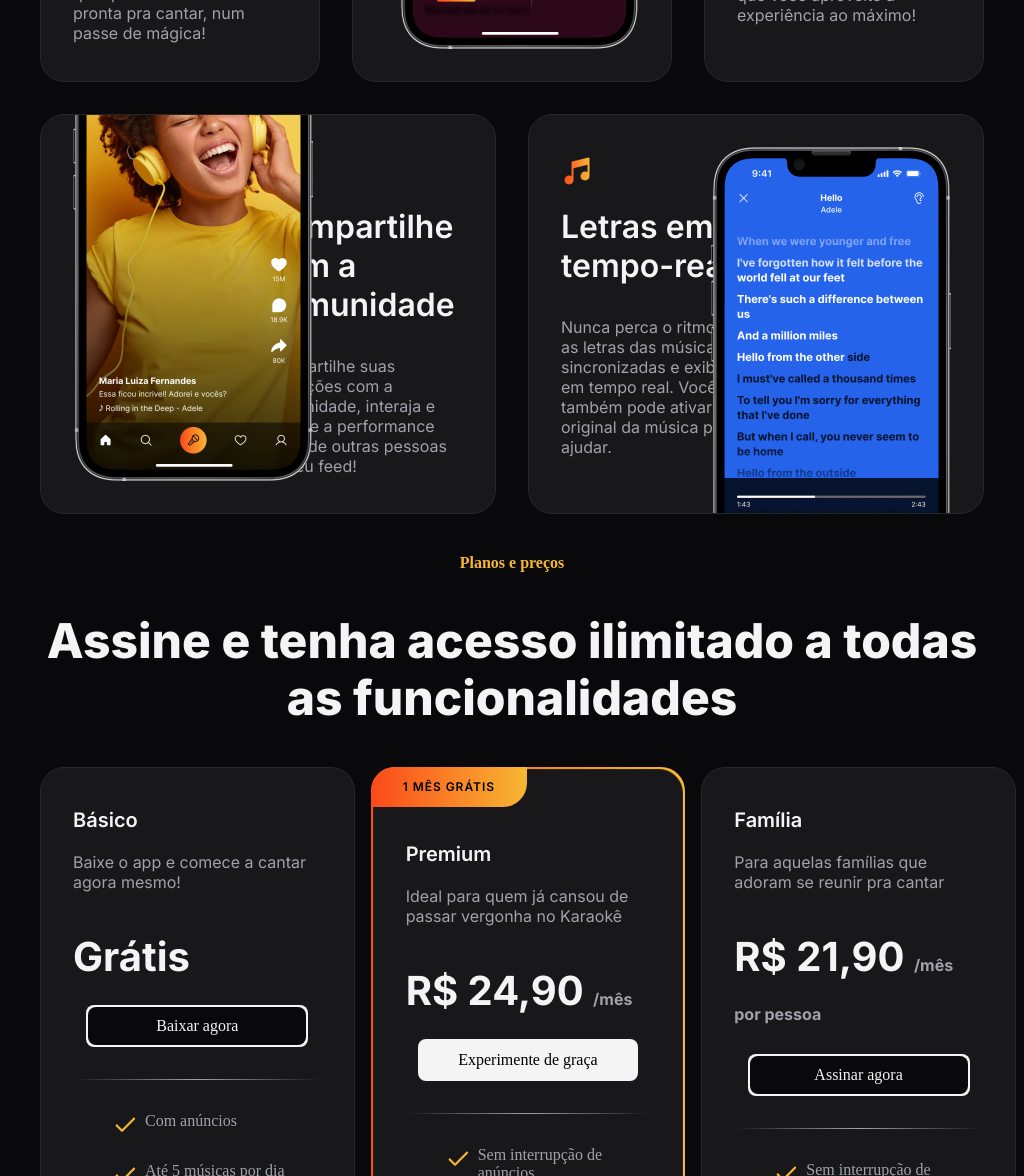
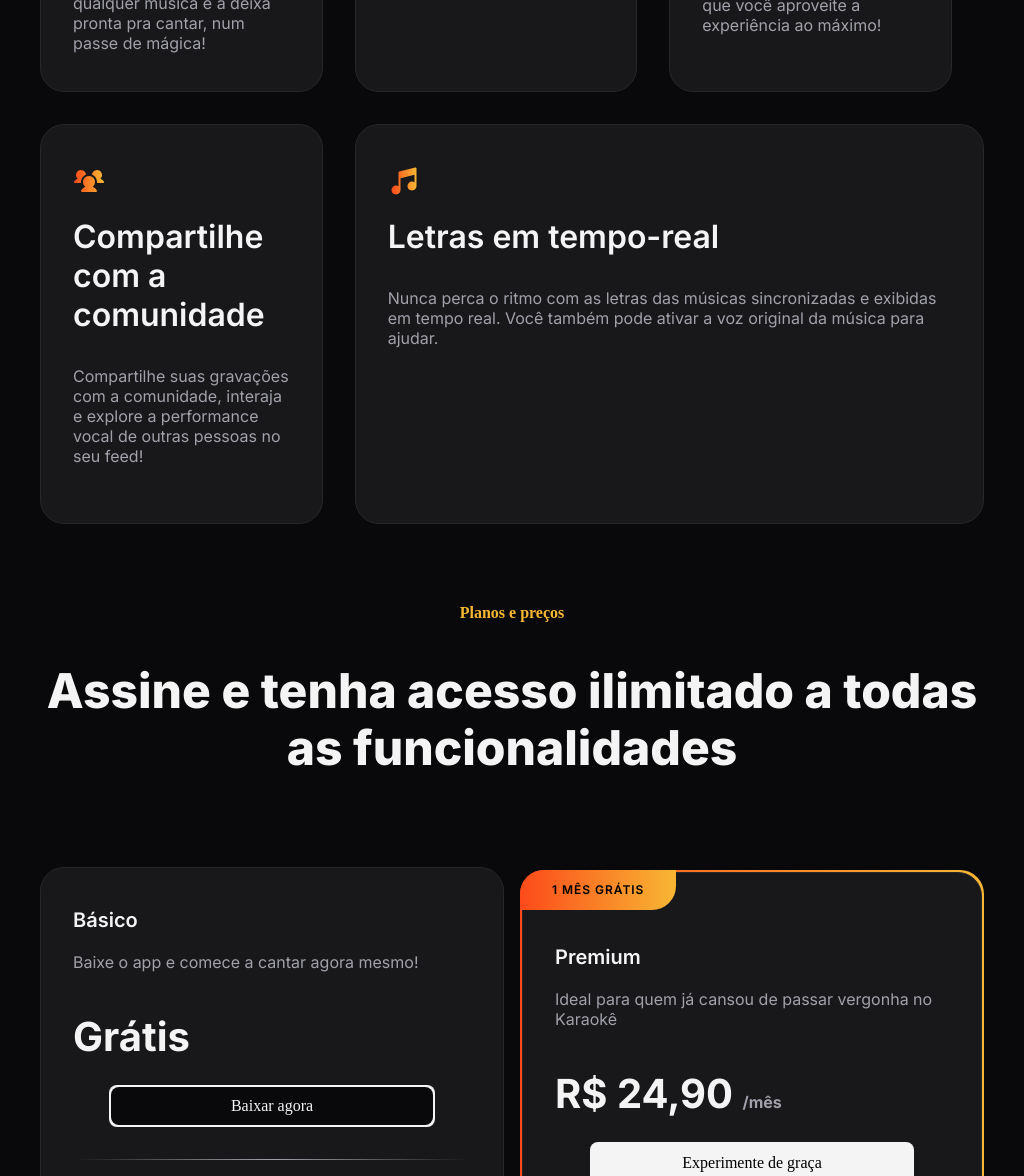
Before and after one commit to martinsromao/projeto-landinpage, a plain HTML site: page index.html in a window 1024 px wide. Shown: the part 1680-2856 px from the top of the page. Drawn offline with Linux system fonts and the light colour scheme.

Commit message:
finalizando section princing e feature resposive

```diff
--- a/index.html
+++ b/index.html
@@ -75,11 +75,12 @@
       <p>Nossa IA remove a voz de qualquer música e a deixa pronta pra cantar, num passe de mágica!</p>
     </div>
   </div>
-    <div class="card grid  pd-lr pd-tb">
-      <div class="card-box  ">
+    <div  class="card grid  pd-lr pd-tb">
+    <div class="card-box">
       <img src="assets/icone/GameControleler.svg" alt="">
       <h3>Experiência gamificada</h3>
-      <p>Sua performance é pontuada de acordo com nosso algoritmo ultra preciso. Desafie-se, ganhe reconhecimento e comemore sua evolução!</p></div>
+      <p>Sua performance é pontuada de acordo com nosso algoritmo ultra preciso. Desafie-se, ganhe reconhecimento e comemore sua evolução!</p>
+     </div>
        <img class="display1" src="assets/Tela 2.png" alt="">
     </div>
      <div class="card grid  pd-lr pd-tb">
@@ -115,7 +116,7 @@
       </header>
 
       <div class="cards  grid gap1">
-        <div class="card  pd-lr pd-tb">
+        <div class="card   pd-lr pd-tb">
           <h3>Básico</h3>
           <p>Baixe o app e comece a cantar agora mesmo!</p>
           <text-princing>Grátis</text-princing>
@@ -130,7 +131,7 @@
         </div>
           <div class="premium">
 
-            <div class="card  pd-lr pd-tb pd-tb">
+            <div class="card item-center  pd-lr pd-tb pd-tb">
                <span>1 MÊS GRÁTIS</span>
               <h3>Premium</h3>
               <p>Ideal para quem já cansou de passar vergonha no Karaokê</p>
@@ -147,7 +148,7 @@
             </div>
           </div>
 
-        <div class="card pd-lr pd-tb">
+        <div class="card  pd-lr pd-tb">
           <h3>Família</h3>
           <p>Para aquelas famílias que adoram se reunir pra cantar</p>
           <text-princing>R$ 21,90
--- a/style/feature.css
+++ b/style/feature.css
@@ -1,67 +1,126 @@
 .feature{
-& .cards{
+ .cards{
   grid-template-columns: 17.5rem 1fr 1fr 17.5rem;
   grid-template-rows: 25rem 25rem;
   gap: 2rem;
 
 }
-& .card{
+ .card{
   position: relative;
   overflow: hidden;
 
 }
-& img[src*="Tela"]{
+ img[src*="Tela"]{
   position: absolute;
   max-width: 15rem;
+
 }
 
-& .card:nth-child(1){
+ .card:nth-child(1){
   grid-column: 1/2;
 }
-& .card:nth-child(2){
+ .card:nth-child(2){
   grid-column: 2/4;
   & > div{
     max-width: 200px;
 
 
   }
-  & .display1{
-    bottom: 2rem;
-    right: 2rem;
+   .display1{
+    bottom: 1rem;
+    right: 1rem;
   }
 
 }
-& .card:nth-child(3){
+ .card:nth-child(3){
   grid-column: 4/5;
 }
-& .card:nth-child(4){
+ .card:nth-child(4){
   grid-column: 1/3;
   & > div{
     max-width: 200px;
     margin-left: auto; }
-  & .display1{
-    bottom: 2rem;
-    left: 2rem;
+    .display1{
+    bottom: 1rem;
+    left: 1rem;
   }
 
 
 
 }
-& .card:nth-child(5){
+ .card:nth-child(5){
     grid-column: 3/5;
 
     & > div{
-      max-width: 200px;
+      max-width: 50%;
        }
-    & .display1{
-         top: 2rem;
-        right: 2rem;
+     .display1{
+         top: 1rem;
+        right: 1rem;
     }
 
 
 
   }
+@media screen and (max-width: 1200px) {
+  img:nth-child(2)[src*="Tela"]{
+    position: absolute;
+    max-width: 70%;
+    height: 100%;
+  }
+}
+@media screen and (max-width: 1131px) {
+  img:nth-child(2)[src*="Tela"]{
+    position: absolute;
+    max-width: 40%;
+    height: 100%;
+  }
+}
+@media screen and (max-width: 1119px) {
+  .cards{
+    grid-template-columns: repeat(3, 1fr);
+    grid-auto-flow: column;
+  }
+  img[src*="Tela"]{
+    display: none;
+  }
+  .card:nth-child(2){
+    grid-column: 2/3;
+    & > div{
+      max-width: 100%;
+
+
+    }
+     .display1{
+      display: none;
+    }
+
+  }
+   .card:nth-child(3){
+    grid-column: 3/4;
+  }
+   .card:nth-child(4){
+    grid-column: 1/2;
+    & > div{
+      max-width: 100%;
+      }
+      .display1{
+      display: none;
+    }
 
 
 
+  }
+   .card:nth-child(5){
+      grid-column: 2/5;
+
+      & > div{
+        max-width: 100%;
+         }
+       .display1{
+           display: none;
+      }
 }
+
+
+}}
--- a/style/princing.css
+++ b/style/princing.css
@@ -1,11 +1,11 @@
 .princing{
-  & header{
+   header{
     text-align: center;
-    & strong{
+     strong{
       color: var(--brand-color-primary);
 
     }
-    & h2{
+     h2{
       font: var(--h2) var(--font-family);
       color: var(--text-color-primary);
 
@@ -19,10 +19,7 @@
   & cards{
     margin-top: 2rem;
   }
- .cards{
-    grid-template-columns: repeat(3, 33.33%);
-     grid-auto-flow: column;
-  }
+
 
 
   & .card p{
@@ -60,13 +57,14 @@
     background: radial-gradient(var(--text-color-secondary), var(--surface-color) 70%);
     margin-block: 2rem;
   }
+  .premium{
+    position: relative;
 
-  & .premium{
-     position: relative;
  padding: 2px;
 
 
-     &  .card{
+ .card{
+
     padding-top: 72px;
 
    & > span  {
@@ -89,7 +87,10 @@
 
 
  }
+
      &::before{
+       height: 540px;
+       padding-top: 32px;
        content: '';
        position: absolute;
        background: var(--brand-gradient3);
@@ -98,14 +99,13 @@
        z-index: -1;
 
      }
+ }
 
-   } @media screen and (max-width: 961px){
-    .cards{
-    grid-template-columns: repeat(2, 1fr);
-    grid-auto-flow: dense;
+
+
 
     }
-     }
+
     @media (max-width: 771px) {
       .cards {
         grid-template-columns:none;
@@ -121,15 +121,84 @@
 
 
     @media screen and (max-width : 771px) {
-   & header{
+      header{
       max-width:50rem;
       margin-inline:auto;
     }
 
-    & h2{
-      font-size: 1rem;
+    .princing{
+    header{
+
+
+      h2{
+        font: var(--h2-mobile) var(--font-family);
+
+
+      }
+
+    }  }
+
+  }
+  @media screen and (min-width: 772px) {
+   .cards{
+    padding-top: 50px;
+    grid-template-columns: repeat(3, 33.33%);
+     grid-auto-rows: 520px 540px 520px;
+
+  }
+  .premium{
+     position: relative;
+  top: -5%;
+  padding: 2px;
+
+
+  .card{
+
+     padding-top: 72px;
+
+    & > span  {
+      display: block;
+      position: absolute;
+      top: 0;
+      left: 0;
+      padding: 12px 32px;
+      background: linear-gradient(90deg, #FC4A1A 0%, #F7B733 100%);
+      border-radius: 24px 0px 24px 0px;
+      font-family: var(--font-family);
+      font-style: normal;
+      font-weight: 600;
+      font-size: 12px;
+      line-height: 16px;
+      letter-spacing: 0.08em;
+
     }
 
 
+
+  }
+
+      &::before{
+        height: 540px;
+        padding-top: 32px;
+        content: '';
+        position: absolute;
+        background: var(--brand-gradient3);
+        inset: 0;
+        border-radius: 1.5rem;
+        z-index: -1;
+
       }
   }
+  @media screen and (max-width: 1125px){
+      .cards{
+
+        grid-template-columns: repeat(2, 1fr);
+        grid-auto-flow: dense;
+        grid-auto-rows: auto;
+
+      }
+      .premium{
+        top: 0.5%;
+      }
+    }
+}
--- a/style/utility.css
+++ b/style/utility.css
@@ -7,7 +7,7 @@
 
 }
 .py-xl{
-  margin-block: 40px;
+  padding-block: 40px;
 }
 .pd-lr{
   padding-left: 32px;
@@ -17,3 +17,7 @@
 .pd-tb{
   padding-block: 40px;
 }
+.item-center{
+
+  align-content: center;
+}
```
Lines whose indentation alone changed are shown as unchanged.
